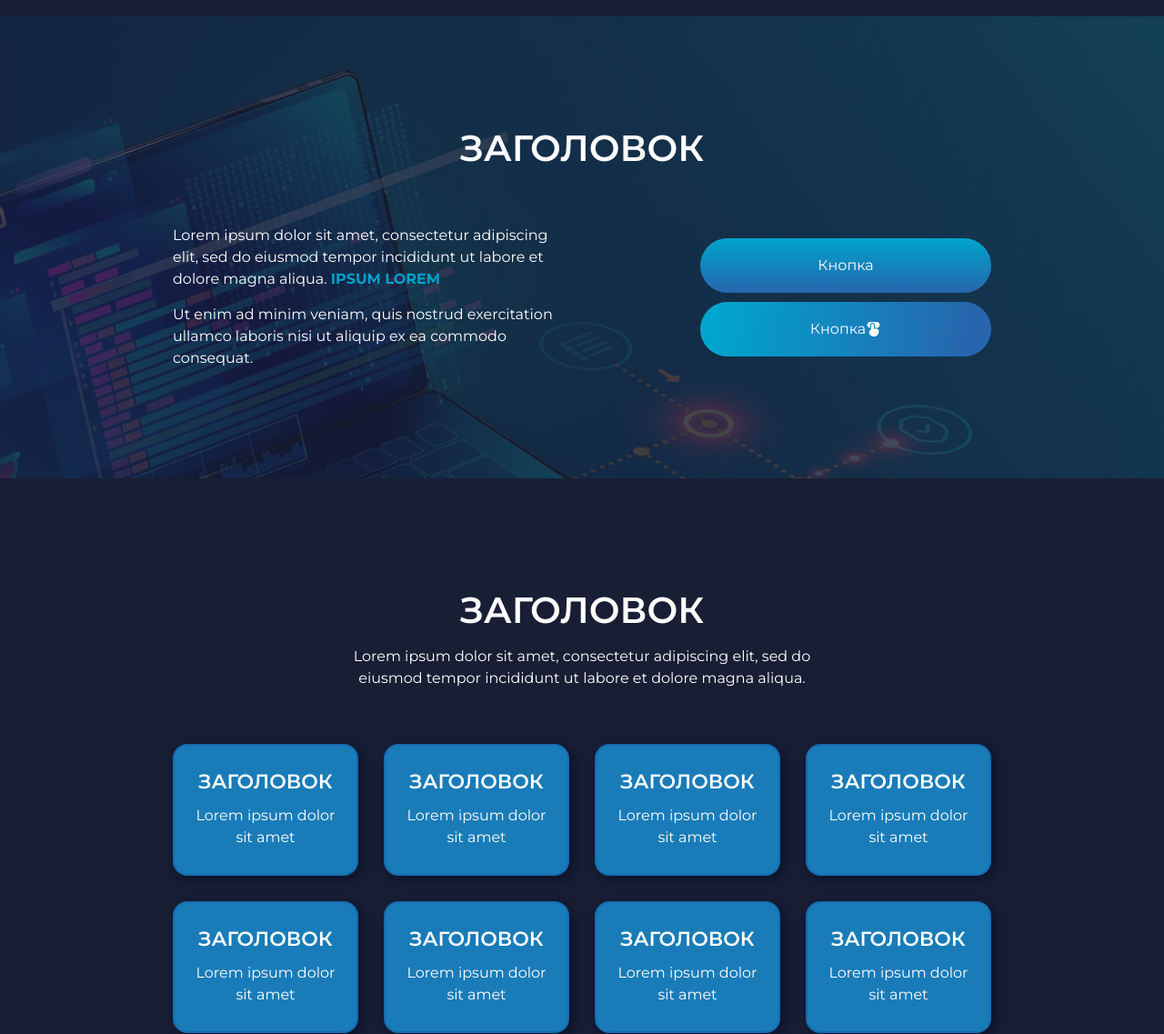
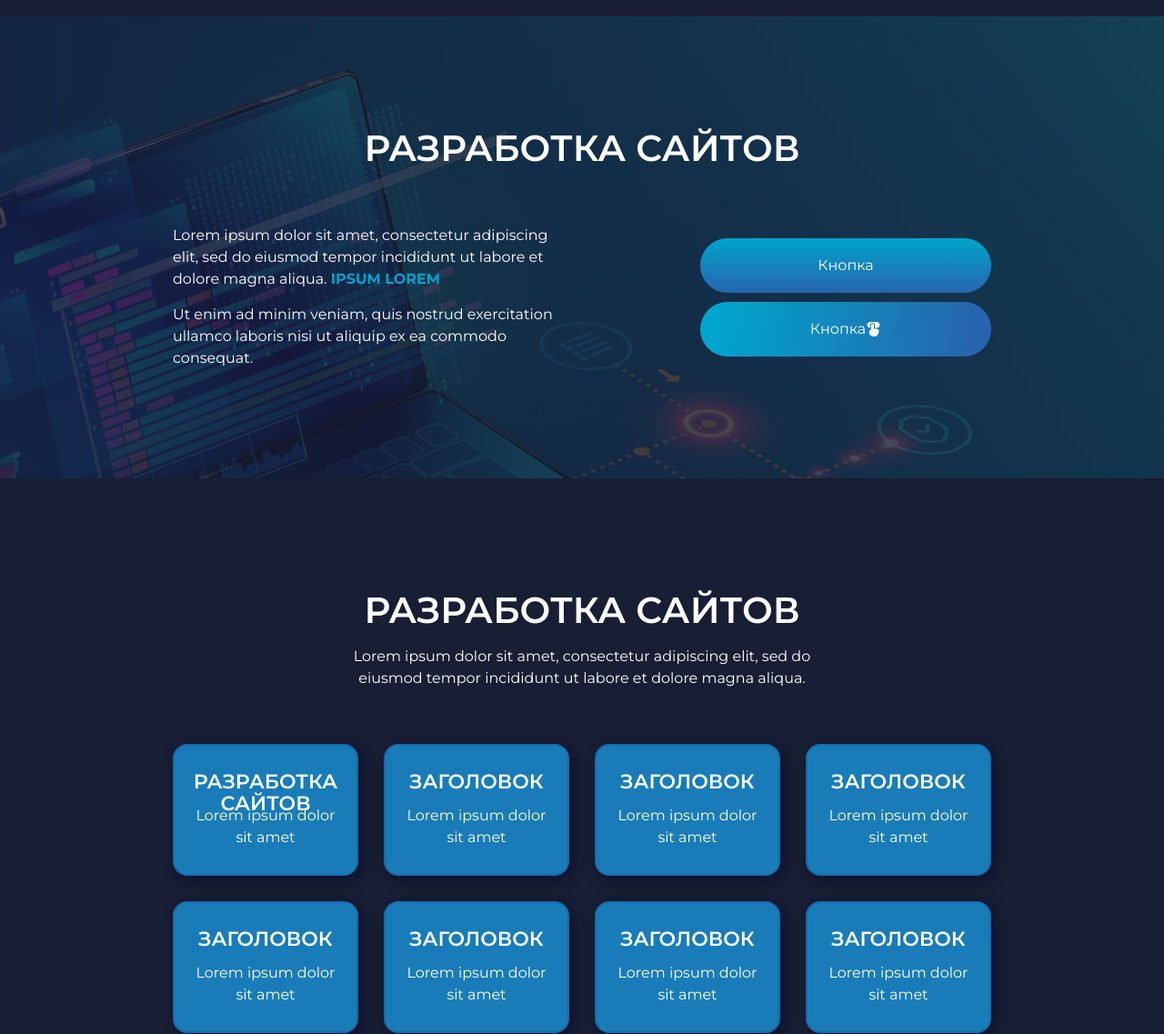
Before and after one commit to egor-online/layout, a plain HTML site: page index.html in a window 1280 px wide. Shown: the part 100-1237 px from the top of the page at 91% size. Drawn offline with Linux system fonts and the light colour scheme.

Commit message:
Update index.html

```diff
--- a/index.html
+++ b/index.html
@@ -43,7 +43,7 @@
         <section class="hero">
             <div class="container">
                 <h1 class="hero-title">
-                    Заголовок
+                    Разработка сайтов
                 </h1>
                 <div class="hero-inner">
                     <div class="hero-text">
@@ -65,14 +65,14 @@
         </section>
         <section class="cards">
             <div class="container">
-                <h2 class="cards-title">Заголовок</h2>
+                <h2 class="cards-title">Разработка сайтов</h2>
                 <p class="cards-text">Lorem ipsum dolor sit amet, consectetur adipiscing elit, sed do eiusmod tempor
                     incididunt ut labore
                     et dolore magna aliqua. </p>
                 <ul class="cards-flex">
                     <li class="cards-flex-item">
                         <div class="cards-flex-inner">
-                            <h3 class="cards-flex-title">Заголовок</h3>
+                            <h3 class="cards-flex-title">Разработка сайтов</h3>
                             <p class="cards-flex-text">Lorem ipsum dolor sit amet</p>
                         </div>
                     </li>
@@ -188,4 +188,5 @@
     </footer>
 </body>
 
+
 </html>
```
